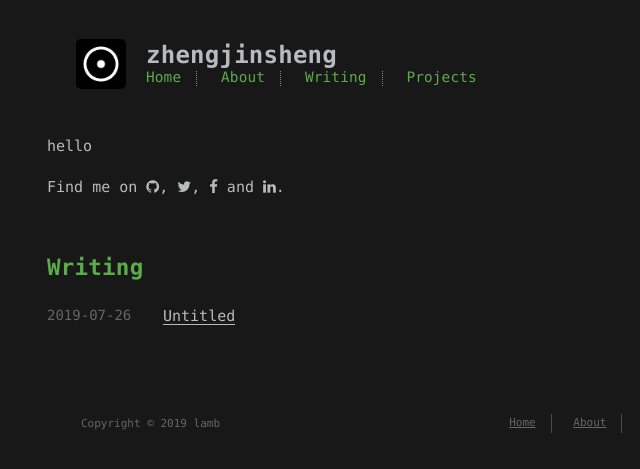
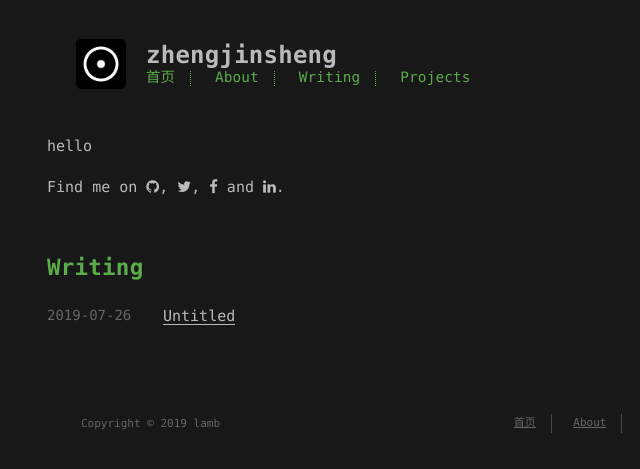
Before and after one commit to SilenceOfLambs/silenceoflambs.github.io, a plain HTML site: page index.html in a window 1280 px wide. Shown: the part 267-736 px from the top of the page, 209-849 px from the left. Drawn offline with Linux system fonts and the light colour scheme.

Commit message:
更新博客。

```diff
--- a/index.html
+++ b/index.html
@@ -97,7 +97,7 @@
         <a href="#"><i class="fa fa-bars fa-2x"></i></a>
       </li>
 
-        <li><a href="/首页/">Home</a></li>
+        <li><a href="/home/">首页</a></li>
 
         <li><a href="/about/">About</a></li>
 
@@ -168,7 +168,7 @@
     <nav>
       <ul>
 
-          <li><a href="/首页/">Home</a></li>
+          <li><a href="/home/">首页</a></li>
 
           <li><a href="/about/">About</a></li>
 
```
Also changed, not shown: 2019/07/26/hello-world/index.html (+3 -3 lines), archives/2019/07/index.html (+2 -2 lines), archives/2019/index.html (+2 -2 lines), archives/index.html (+2 -2 lines).
